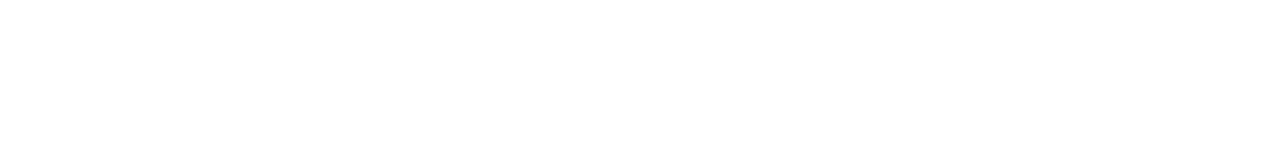
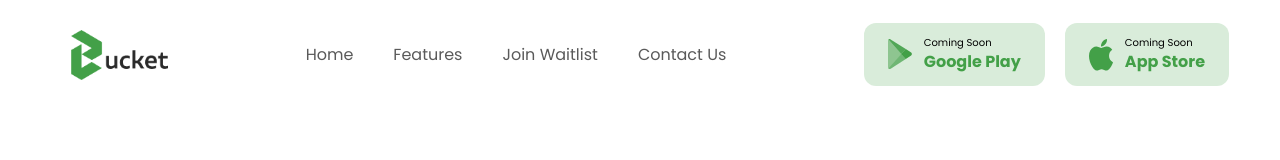
Before and after one commit to Raaxo-Synergy/Bucket-landing, a website built with Vite: page index.html in a window 1280 px wide. Built offline with nearby package versions, Linux system fonts and the light colour scheme.

Commit message:
feat: header

```diff
--- a/index.html
+++ b/index.html
@@ -9,8 +9,70 @@
   <title>Vite App</title>
 </head>
 
-<body>
-  <div id="app"></div>
+<body class="bg-white font-sans-serif">
+  <header class="sticky top-0 bg-white/70 backdrop-blur-lg py-[23px]">
+    <div class="w-[1300px] px-[71px] my-0 mx-auto flex justify-between items-center">
+      <img src="./imgs/bucket-logo-black.png" class="w-auto h-[50px]" alt="Bucket Logo with black text" />
+      <nav class="flex">
+        <ul class="flex">
+          <li class="inline-block py-3 px-5">
+            <a href="" class="text-grey hover:text-primary">Home</a>
+          </li>
+          <li class="inline-block py-3 px-5">
+            <a href="" class="text-grey hover:text-primary">Features</a>
+          </li>
+          <li class="inline-block py-3 px-5">
+            <a href="" class="text-grey hover:text-primary">Join Waitlist</a>
+          </li>
+          <li class="inline-block py-3 px-5">
+            <a href="" class="text-grey hover:text-primary">Contact Us</a>
+          </li>
+        </ul>
+      </nav>
+      <div class="flex gap-5">
+        <a href="#" class="flex gap-3 items-center py-3 px-6 rounded-xl bg-primary/20">
+          <svg class="inline-block w-[24px]" viewBox="0 0 25 32" fill="none" xmlns="http://www.w3.org/2000/svg">
+            <path opacity="0.5" fill-rule="evenodd" clip-rule="evenodd"
+              d="M0.490681 0.47998C0.179091 0.858144 0 1.44019 0 2.19652V29.0988C0 29.8551 0.179091 30.4372 0.502329 30.8022L0.586778 30.8828L13.9356 15.8088V15.4701L0.57513 0.399414L0.490681 0.47998Z"
+              fill="#43A048" />
+            <path fill-rule="evenodd" clip-rule="evenodd"
+              d="M18.3764 20.8532L13.9238 15.8236V15.4717L18.3778 10.4421L18.4739 10.5096L23.7418 13.89C25.2502 14.8502 25.2502 16.4319 23.7418 17.4053L18.4739 20.7857C18.4725 20.7857 18.3764 20.8532 18.3764 20.8532Z"
+              fill="#43A048" />
+            <path opacity="0.7" fill-rule="evenodd" clip-rule="evenodd"
+              d="M18.4734 20.7858L13.9247 15.6477L0.491455 30.817C0.982135 31.4122 1.8077 31.4796 2.73082 30.8976L18.4734 20.7858Z"
+              fill="#43A048" />
+            <path opacity="0.9" fill-rule="evenodd" clip-rule="evenodd"
+              d="M18.4734 10.5112L2.73082 0.41255C1.80916 -0.18265 0.982135 -0.102084 0.491455 0.493116L13.9233 15.6477L18.4734 10.5112Z"
+              fill="#43A048" />
+            <path opacity="0.2" fill-rule="evenodd" clip-rule="evenodd"
+              d="M18.3766 20.6772L2.74181 30.7085C1.86819 31.2757 1.08922 31.2363 0.586891 30.7216L0.502441 30.817L0.586891 30.8976C1.08922 31.4106 1.86819 31.4517 2.74181 30.8844L18.4844 20.7858L18.3766 20.6772Z"
+              fill="#43A048" />
+            <path opacity="0.12" fill-rule="evenodd" clip-rule="evenodd"
+              d="M23.7404 17.2294L18.3647 20.6773L18.4608 20.7858L23.7287 17.4053C24.483 16.9187 24.8542 16.284 24.8542 15.6477C24.8062 16.2297 24.4233 16.7838 23.7404 17.2294Z"
+              fill="#43A048" />
+            <path opacity="0.25" fill-rule="evenodd" clip-rule="evenodd"
+              d="M2.73005 0.588485L23.7405 14.0676C24.4234 14.5 24.8063 15.0672 24.866 15.6493C24.866 15.0146 24.4947 14.3783 23.7405 13.8917L2.73005 0.412556C1.22161 -0.560806 0 0.249781 0 2.19651V2.37243C0 0.42571 1.22161 -0.371724 2.73005 0.588485Z"
+              fill="#43A048" />
+          </svg>
+          <div class="flex flex-col">
+            <small class="text-[10px]">Coming Soon</small>
+            <b class="text-primary">Google Play</b>
+          </div>
+        </a>
+        <a href="#" class="flex gap-3 items-center py-3 px-6 rounded-xl bg-primary/20">
+          <svg class="inline-block w-[24px]" viewBox="0 0 24 32" fill="none" xmlns="http://www.w3.org/2000/svg">
+            <path
+              d="M23.497 24.6404C23.0661 25.7451 22.5561 26.7619 21.9651 27.6968C21.1596 28.9713 20.5001 29.8534 19.9918 30.3433C19.2039 31.1474 18.3597 31.5592 17.4557 31.5826C16.8067 31.5826 16.024 31.3777 15.113 30.962C14.199 30.5482 13.359 30.3433 12.5909 30.3433C11.7854 30.3433 10.9215 30.5482 9.99748 30.962C9.07202 31.3777 8.32648 31.5943 7.75647 31.6158C6.88958 31.6568 6.0255 31.2333 5.16301 30.3433C4.61252 29.8105 3.92396 28.8971 3.09911 27.6031C2.2141 26.2213 1.4865 24.619 0.916488 22.7922C0.306024 20.819 0 18.9083 0 17.0585C0 14.9395 0.412605 13.1119 1.23904 11.5804C1.88855 10.3503 2.75263 9.37988 3.83409 8.66751C4.91555 7.95514 6.08407 7.59212 7.34246 7.5689C8.03101 7.5689 8.93396 7.80525 10.056 8.26976C11.175 8.73582 11.8934 8.97217 12.2084 8.97217C12.4439 8.97217 13.242 8.69581 14.595 8.14485C15.8745 7.63389 16.9544 7.42233 17.8391 7.50566C20.2363 7.72035 22.0372 8.769 23.2349 10.6582C21.091 12.0998 20.0305 14.1188 20.0516 16.7089C20.0709 18.7264 20.7305 20.4052 22.0267 21.7383C22.6141 22.3569 23.2701 22.8351 24 23.1747C23.8417 23.6841 23.6746 24.172 23.497 24.6404ZM17.9991 0.632551C17.9991 2.21384 17.4785 3.69028 16.4409 5.05686C15.1886 6.68146 13.674 7.62023 12.0315 7.47209C12.0106 7.28239 11.9984 7.08273 11.9984 6.87292C11.9984 5.35489 12.5939 3.73029 13.6515 2.40196C14.1795 1.72941 14.8509 1.17019 15.6653 0.724085C16.4778 0.284639 17.2464 0.0416166 17.9692 0C17.9903 0.211394 17.9991 0.4228 17.9991 0.63253V0.632551Z"
+              fill="#43A048" />
+          </svg>
+          <div class="flex flex-col">
+            <small class="text-[10px]">Coming Soon</small>
+            <b class="text-primary">App Store</b>
+          </div>
+        </a>
+      </div>
+    </div>
+  </header>
   <script type="module" src="/main.js"></script>
 </body>
 
--- a/style.css
+++ b/style.css
@@ -3,6 +3,12 @@
 @tailwind components;
 @tailwind utilities;
 
+*,
+body,
+html {
+  font-family: "Poppins", sans-serif;
+}
+
 .graph {
   background-image: linear-gradient(to right, grey 1px, transparent 1px),
     linear-gradient(to bottom, grey 1px, transparent 1px);
--- a/tailwind.config.js
+++ b/tailwind.config.js
@@ -7,6 +7,11 @@ export default {
         primary: "#43A048",
         secondary: "#FBBE74",
         dark: "#2A2A2A",
+        grey: "#5A5A5A",
+      },
+      fontFamily: {
+        sans: "Poppins",
+        "sans-serif": "Poppins",
       },
     },
   },
```
Also changed, not shown: imgs/bucket-logo-black.png (added), imgs/bucket-logo-white.png (added).
